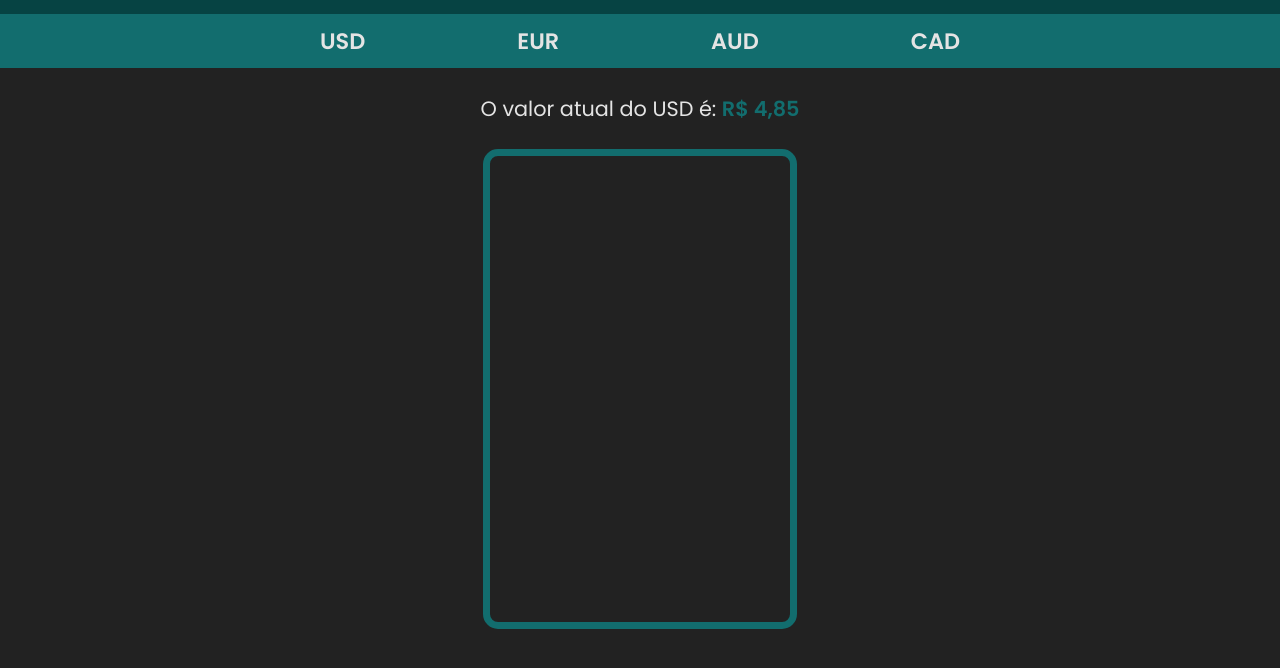
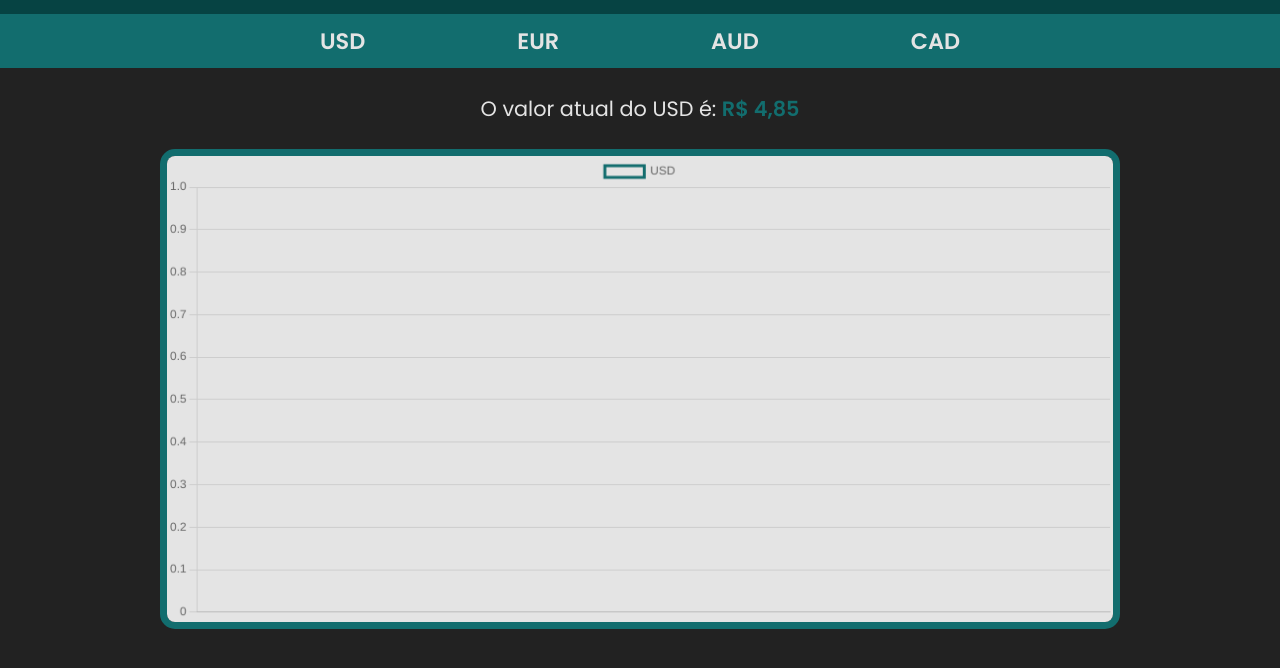
Before and after one commit to felipebuchioni/buchibank, a website with bundled scripts: page index.html in a window 1280 px wide. Shown: the part 54-722 px from the top of the page. Built offline with nearby package versions, Linux system fonts and the light colour scheme; no server answers; files whose address does not match are found by name.

Commit message:
Update index.html

```diff
--- a/index.html
+++ b/index.html
@@ -6,7 +6,7 @@
     <title>BuchiBank</title>
     <link rel="stylesheet" href="dist/style/style.css">
     <script src="https://cdn.jsdelivr.net/npm/chart.js" defer></script>
-    <script src="/dist/script/script.js" defer></script>
+    <script src="/dist/script/script.js" defer type="module"></script>
 </head>
 <body>
 
```
